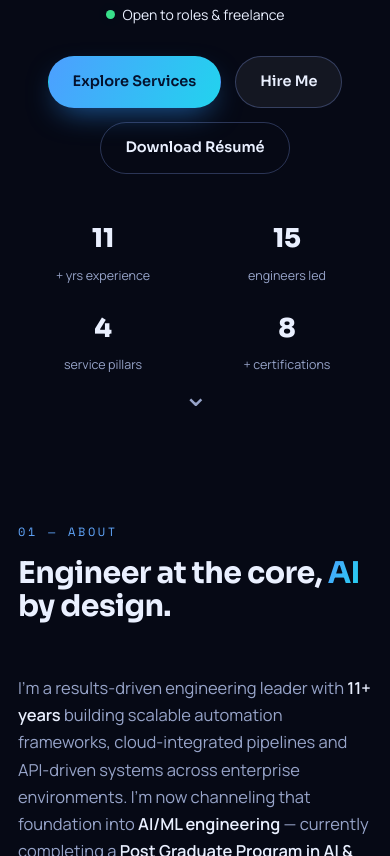
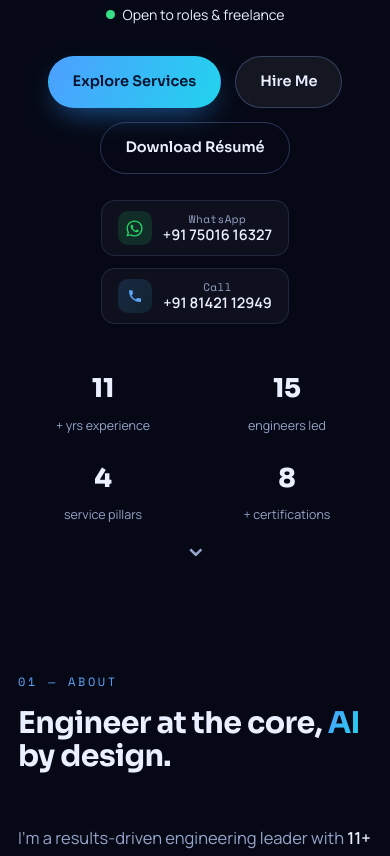
Before and after one commit to Shubhabrata-G01/MyWebsite, a plain HTML site: page index.html in a window 390 px wide. Shown: the part 857-1713 px from the top of the page. Drawn offline with nearby package versions, Linux system fonts and the light colour scheme.

Commit message:
Add WhatsApp and phone contact links to hero
Add clickable WhatsApp (wa.me) and Call (tel:) cards to the home hero
so visitors can reach out directly.

Co-Authored-By: Claude Opus 4.8 <noreply@anthropic.com>
Claude-Session: https://claude.ai/code/session_01P74HvatnU8VR86CakW5inh

```diff
--- a/index.html
+++ b/index.html
@@ -74,6 +74,20 @@
           <a href="#services" class="btn btn--primary">Explore Services</a>
           <a href="#contact" class="btn btn--ghost">Hire Me</a>
           <a href="assets/files/Shubhabrata_Ganguly_AI_ML_Resume.docx" class="btn btn--line" download>Download Résumé</a>
+        </div>
+        <div class="hero__contact reveal">
+          <a href="https://wa.me/917501616327" target="_blank" rel="noopener" class="contact-link contact-link--wa">
+            <span class="contact-link__ico" aria-hidden="true">
+              <svg viewBox="0 0 24 24" width="17" height="17" fill="currentColor"><path d="M17.47 14.38c-.29-.15-1.7-.84-1.96-.93-.26-.1-.45-.15-.64.15-.19.29-.74.93-.9 1.12-.17.19-.33.22-.62.07-.29-.15-1.22-.45-2.32-1.43-.86-.77-1.44-1.72-1.6-2-.17-.29-.02-.45.12-.6.13-.13.29-.33.44-.5.15-.17.19-.29.29-.48.1-.19.05-.36-.02-.5-.07-.15-.64-1.55-.88-2.12-.23-.55-.47-.48-.64-.49-.17-.01-.36-.01-.55-.01-.19 0-.5.07-.76.36-.26.29-1 .98-1 2.38s1.02 2.76 1.17 2.95c.15.19 2.02 3.08 4.9 4.32.68.29 1.22.47 1.63.6.69.22 1.31.19 1.8.12.55-.08 1.7-.69 1.94-1.36.24-.67.24-1.24.17-1.36-.07-.12-.26-.19-.55-.34ZM12.05 21.5h-.01a9.4 9.4 0 0 1-4.8-1.32l-.34-.2-3.57.94.95-3.48-.22-.36a9.4 9.4 0 0 1-1.44-5.02c0-5.2 4.23-9.42 9.44-9.42 2.52 0 4.89.98 6.67 2.76a9.36 9.36 0 0 1 2.76 6.67c0 5.2-4.23 9.42-9.44 9.42Zm8.03-17.46A11.32 11.32 0 0 0 12.05.7C5.8.7.72 5.78.72 12.02c0 1.99.52 3.94 1.51 5.66L.63 23.3l5.76-1.51a11.3 11.3 0 0 0 5.66 1.44h.01c6.24 0 11.32-5.08 11.32-11.32 0-3.03-1.18-5.87-3.3-8Z"/></svg>
+            </span>
+            <span class="contact-link__txt"><small>WhatsApp</small><b>+91 75016 16327</b></span>
+          </a>
+          <a href="tel:+918142112949" class="contact-link contact-link--call">
+            <span class="contact-link__ico" aria-hidden="true">
+              <svg viewBox="0 0 24 24" width="16" height="16" fill="currentColor"><path d="M6.62 10.79a15.5 15.5 0 0 0 6.59 6.59l2.2-2.2a1 1 0 0 1 1.02-.24c1.12.37 2.33.57 3.57.57a1 1 0 0 1 1 1V20a1 1 0 0 1-1 1C10.4 21 3 13.6 3 4.5a1 1 0 0 1 1-1H7.5a1 1 0 0 1 1 1c0 1.24.2 2.45.57 3.57a1 1 0 0 1-.25 1.02l-2.2 2.2Z"/></svg>
+            </span>
+            <span class="contact-link__txt"><small>Call</small><b>+91 81421 12949</b></span>
+          </a>
         </div>
         <div class="hero__stats reveal">
           <div class="stat"><b data-count="11">12</b><span>+ yrs experience</span></div>
--- a/styles.css
+++ b/styles.css
@@ -133,7 +133,16 @@ h1, h2, h3, h4 { font-family: var(--font-head); font-weight: 700; line-height: 1
 .avail { display: inline-flex; align-items: center; gap: 8px; color: var(--text); }
 .avail i { width: 9px; height: 9px; border-radius: 50%; background: #38e08a; box-shadow: 0 0 0 4px rgba(56,224,138,.18); animation: pulse 2s infinite; }
 @keyframes pulse { 50% { box-shadow: 0 0 0 8px rgba(56,224,138,0); } }
-.hero__actions { display: flex; flex-wrap: wrap; gap: 14px; margin-bottom: 44px; }
+.hero__actions { display: flex; flex-wrap: wrap; gap: 14px; margin-bottom: 26px; }
+.hero__contact { display: flex; flex-wrap: wrap; gap: 12px; margin-bottom: 44px; }
+.contact-link { display: inline-flex; align-items: center; gap: 11px; padding: 10px 16px; border-radius: 14px; background: var(--surface); border: 1px solid var(--border); transition: border-color .2s, transform .2s, background .2s; }
+.contact-link:hover { transform: translateY(-2px); border-color: var(--brand-lt); background: var(--surface-2); }
+.contact-link__ico { display: grid; place-items: center; width: 34px; height: 34px; border-radius: 10px; flex-shrink: 0; }
+.contact-link--wa .contact-link__ico { background: rgba(37, 211, 102, 0.14); color: #25d366; }
+.contact-link--call .contact-link__ico { background: var(--grad-soft); color: var(--brand-lt); }
+.contact-link__txt { display: flex; flex-direction: column; line-height: 1.2; }
+.contact-link__txt small { font-size: 11px; color: var(--muted); font-family: var(--font-mono); letter-spacing: .04em; }
+.contact-link__txt b { font-size: 14.5px; color: var(--text); font-weight: 600; }
 .hero__stats { display: grid; grid-template-columns: repeat(4, auto); gap: clamp(18px, 3vw, 40px); }
 .stat b { display: block; font-family: var(--font-head); font-size: clamp(26px, 3vw, 34px); font-weight: 800; color: var(--text); }
 .stat span { font-size: 12.5px; color: var(--muted); }
@@ -281,7 +290,7 @@ h1, h2, h3, h4 { font-family: var(--font-head); font-weight: 700; line-height: 1
   .hero__copy { order: 2; }
   .hero__portrait { order: 1; margin-bottom: 10px; }
   .hero__lead, .hero__meta { margin-left: auto; margin-right: auto; }
-  .hero__meta, .hero__actions { justify-content: center; }
+  .hero__meta, .hero__actions, .hero__contact { justify-content: center; }
   .hero__stats { justify-content: center; }
   .about__grid { grid-template-columns: 1fr; }
   .about__card { position: static; }
```
